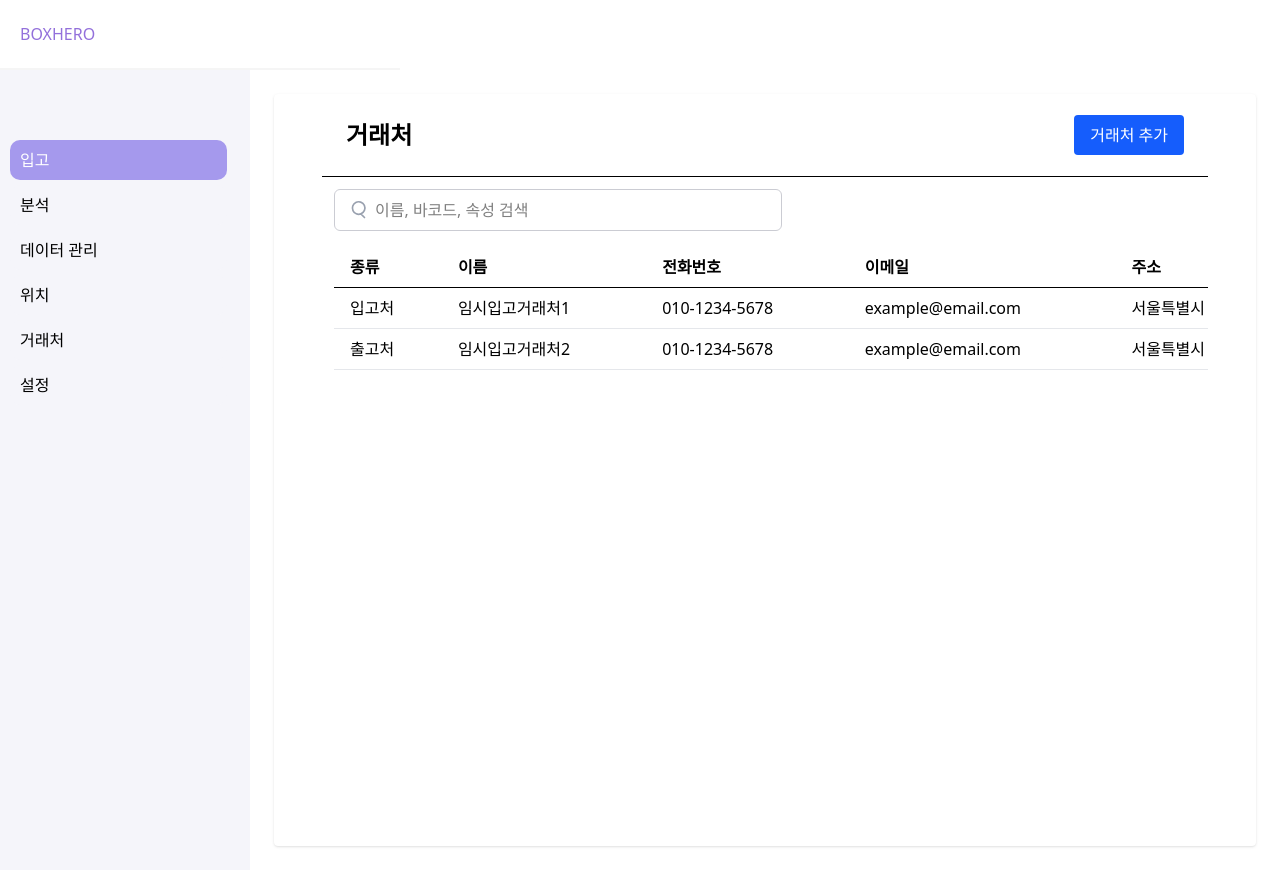
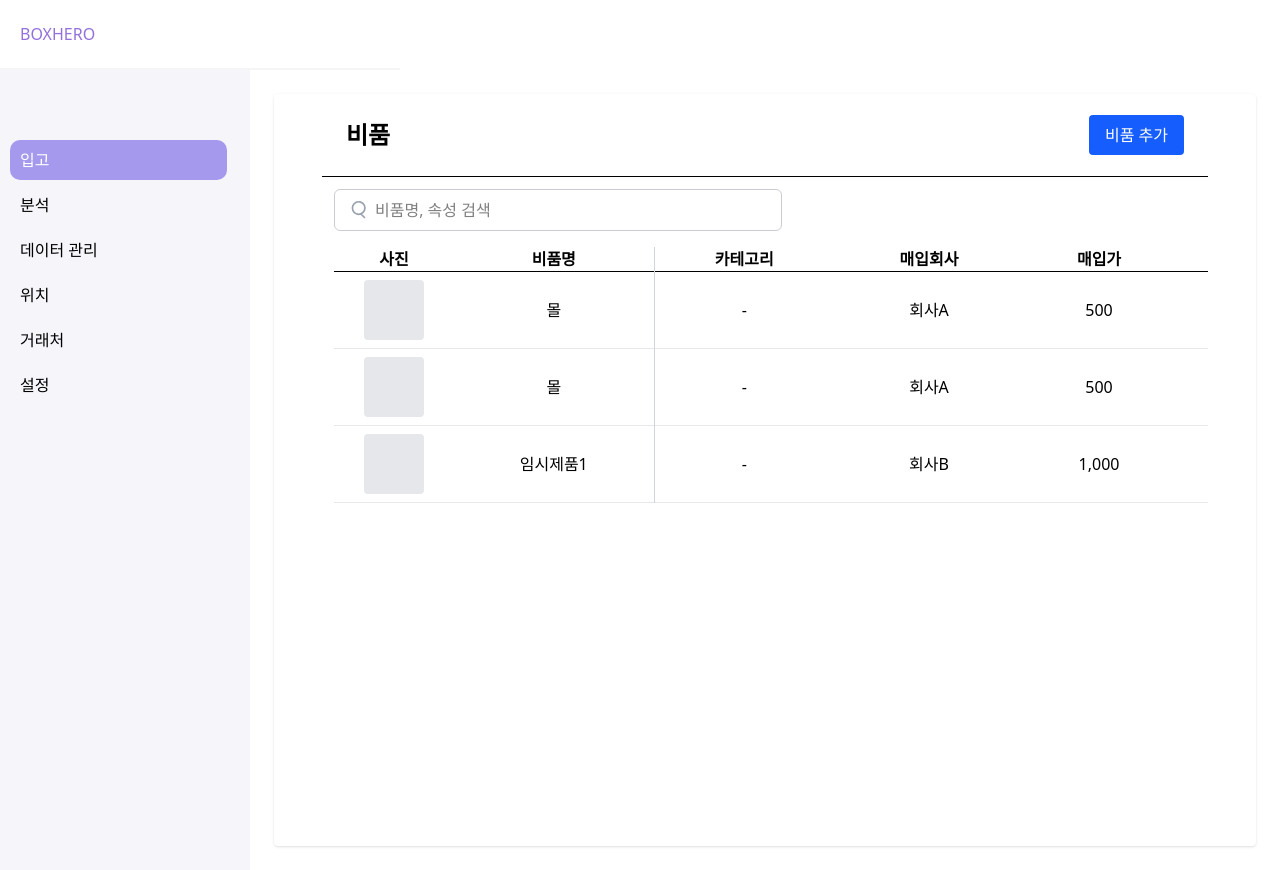
Before and after one commit to ESPko/finalTeamproject1, a React (Vite) app in the folder team1_react/: page / in a window 1280 px wide. Built offline with nearby package versions, Linux system fonts and the light colour scheme.

Commit message:
no message

```diff
--- a/team1_react/src/main.jsx
+++ b/team1_react/src/main.jsx
@@ -27,9 +27,9 @@ createRoot(document.getElementById('root')).render(
     <SideBar />
     {/*    비품 목록 페이지*/}
     {/*<ProductList/>*/}
-    {/*<EquipmentInformation/>*/}
+    <EquipmentInformation/>
     {/*  <LocationInfo/>*/}
-      <ClientList/>
+    {/*  <ClientList/>*/}
     </div>
 
   </StrictMode>,
--- a/team1_react/src/page/ProductList/EquipmentInformation.jsx
+++ b/team1_react/src/page/ProductList/EquipmentInformation.jsx
@@ -75,13 +75,13 @@ function EquipmentInformation() {
       <div className="bg-white rounded shadow p-4 h-full min-w-[100px] overflow-auto" style={{ padding: '0px 40px 80px 40px' }}>
     <div>
       <Topline
-        title="제품"
+        title="비품"
         actions={
           <button
             onClick={() => setIsModalOpen(true)}
             className="bg-blue-600 text-white px-4 py-2 rounded"
           >
-            제품 추가
+            비품 추가
           </button>
         }
       >
@@ -95,7 +95,7 @@ function EquipmentInformation() {
               </div>
               <input
                 type="text"
-                placeholder="이름, 바코드, 속성 검색"
+                placeholder="비품명, 속성 검색"
                 className="pl-10 pr-4 py-2 w-full focus:outline-none"
               />
             </div>
@@ -140,19 +140,19 @@ function EquipmentInformation() {
 
 
           {/* 테이블 */}
-          <div className="overflow-auto w-full pretty-scrollbar flex-auto m-3 mt-4 text-center">
-            <table className="w-full table-auto border-collapse">
+          <div className="overflow-auto w-max pretty-scrollbar flex-auto m-3 mt-4 text-center">
+            <table className="w-full table-flex border-collapse ">
               <thead className="bg-white">
               <tr className="bg-white sticky top-0 z-30 border-b">
-                <th className="sticky bg-white w-[80px]">사진</th>
-                <th className="sticky bg-white border-r w-[150px] border-gray-300">제품명</th>
-                {visibleColumns.category && <th>카테고리</th>}
-                {visibleColumns.vendorName && <th>매입회사</th>}
-                {visibleColumns.price && <th>매입가</th>}
-                {visibleColumns.orderDate && <th>매입 날짜</th>}
-                {visibleColumns.safetyStock && <th>적정 재고</th>}
-                {visibleColumns.totalQuantity && <th>현재 재고</th>}
-                {visibleColumns.tempWarehouse && <th>창고 위치</th>}
+                <th className=" bg-white w-[120px]">사진</th>
+                <th className=" bg-white border-r w-[200px] border-gray-300">비품명</th>
+                {visibleColumns.category && <th className="w-[180px]">카테고리</th>}
+                {visibleColumns.vendorName && <th className="w-[190px]">매입회사</th>}
+                {visibleColumns.price && <th className="w-[150px]">매입가</th>}
+                {visibleColumns.orderDate && <th className="w-[200px]">매입 날짜</th>}
+                {visibleColumns.safetyStock && <th className="w-[130px]">적정 재고</th>}
+                {visibleColumns.totalQuantity && <th className="w-[130px]">현재 재고</th>}
+                {visibleColumns.tempWarehouse && <th className="w-[180px]">창고 위치</th>}
 
               </tr>
               </thead>
@@ -161,17 +161,17 @@ function EquipmentInformation() {
                 <tr key={idx}
                     onClick={() => handleRowClick(product)}
                     className="border-b border-gray-200">
-                  <td className="sticky w-[80px] bg-white flex justify-center items-center py-2">
+                  <td className=" w-[120px] bg-white flex justify-center items-center py-2">
                     <div className="bg-gray-200 w-[60px] h-[60px] rounded" />
                   </td>
-                  <td className="sticky bg-white border-r border-gray-300">{product.name}</td>
-                  {visibleColumns.category && <td>{product.category}</td>}
-                  {visibleColumns.vendorName && <td>{product.vendorName}</td>}
-                  {visibleColumns.price && <td>{product.price}</td>}
-                  {visibleColumns.orderDate && <td>{product.orderDate}</td>}
-                  {visibleColumns.safetyStock && <td>{product.safetyStock}</td>}
-                  {visibleColumns.totalQuantity && <td>{product.totalQuantity}</td>}
-                  {visibleColumns.tempWarehouse && <td>{product.tempWarehouse}</td>}
+                  <td className=" w-[200px] bg-white border-r border-gray-300">{product.name}</td>
+                  {visibleColumns.category && <td className="w-[180px]">{product.category}</td>}
+                  {visibleColumns.vendorName && <td className="w-[190px]">{product.vendorName}</td>}
+                  {visibleColumns.price && <td className="w-[150px]">{product.price}</td>}
+                  {visibleColumns.orderDate && <td className="w-[200px]">{product.orderDate}</td>}
+                  {visibleColumns.safetyStock && <td className="w-[130px]">{product.safetyStock}</td>}
+                  {visibleColumns.totalQuantity && <td className="w-[130px]">{product.totalQuantity}</td>}
+                  {visibleColumns.tempWarehouse && <td className="w-[180px]">{product.tempWarehouse}</td>}
                 </tr>
               ))}
               </tbody>
--- a/team1_react/src/page/ProductList/ProductAdd.jsx
+++ b/team1_react/src/page/ProductList/ProductAdd.jsx
@@ -56,9 +56,9 @@ function ProductAdd() {
               <div className="w-24 h-24 bg-sky-500/50 rounded-full flex items-center justify-center text-2xl text-gray-400">
                 📷
               </div>
-              <button className="bg-green-500 text-white px-3 py-2 rounded">
-                QR 생성
-              </button>
+              {/*<button className="bg-green-500 text-white px-3 py-2 rounded">*/}
+              {/*  QR 생성*/}
+              {/*</button>*/}
             </div>
           </div>
 
@@ -119,16 +119,16 @@ function ProductAdd() {
 
 
           {/*매입가*/}
-          <div className="flex items-center w-full max-w-md">
-            <label className="w-20 text-sm font-medium text-gray-700 whitespace-nowrap">
-              매입 수량
-            </label>
-            <input
-              type="text"
-              className="flex-1 border rounded px-3 py-2"
-              placeholder=" 매입 수량"
-            />
-          </div>
+          {/*<div className="flex items-center w-full max-w-md">*/}
+          {/*  <label className="w-20 text-sm font-medium text-gray-700 whitespace-nowrap">*/}
+          {/*    매입 수량*/}
+          {/*  </label>*/}
+          {/*  <input*/}
+          {/*    type="text"*/}
+          {/*    className="flex-1 border rounded px-3 py-2"*/}
+          {/*    placeholder=" 매입 수량"*/}
+          {/*  />*/}
+          {/*</div>*/}
 
         </div>
       </section>
```
